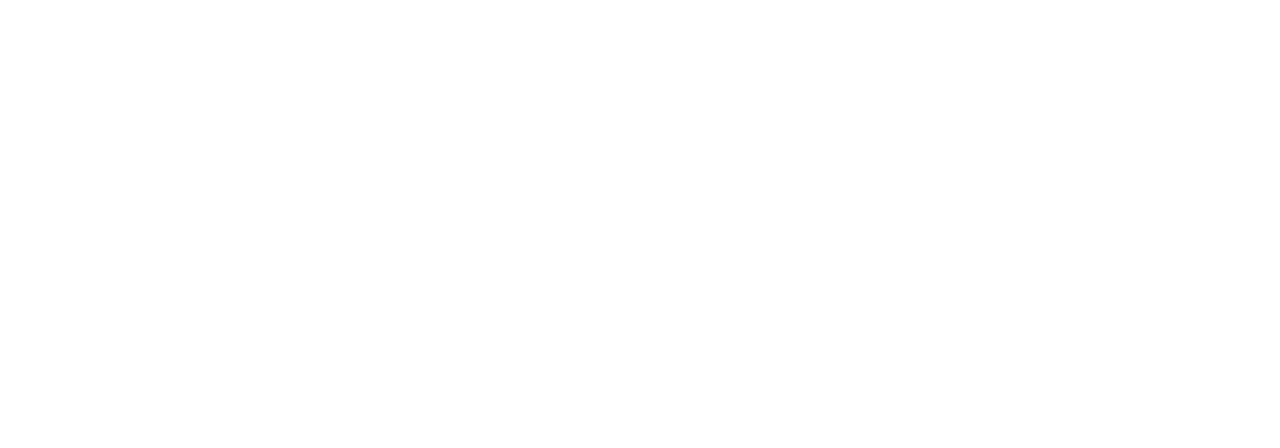
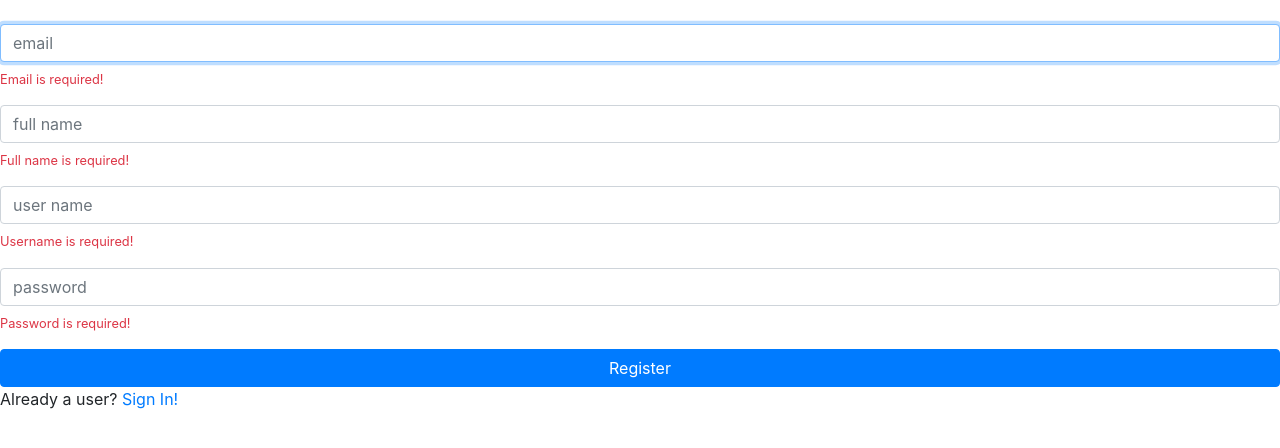
Before and after one commit to IsraelLima25/PortalFotosAngular, an Angular app: page /signup in a window 1280 px wide. Before the commit this address led to /. Shown: the top 448 px of the page. Built offline with nearby package versions, Linux system fonts and the light colour scheme.

Commit message:
Formulario signup e validacoes implementadas

```diff
--- a/src/app/app.routing.module.ts
+++ b/src/app/app.routing.module.ts
@@ -9,6 +9,10 @@
         path: '',
         component: SigninComponent,
         canActivate: [AuthGuard]
+    },
+    {
+        path: 'signup',
+        component: SignupComponent
     }
 
 ];
--- a/src/app/home/home.module.ts
+++ b/src/app/home/home.module.ts
@@ -3,7 +3,7 @@
 import { SignupComponent } from "./signup/signup.component";
 import { CommonModule } from "@angular/common";
 import { HomeComponent } from "./home.component";
-import { ReactiveFormsModule } from "@angular/forms";
+import { ReactiveFormsModule, FormsModule } from "@angular/forms";
 import { VMessagesModule } from "src/shared/components/vmessage/vmessages/vmessages.module";
 import { RouterModule } from "@angular/router";
 
--- a/src/app/home/signup/signup.component.html
+++ b/src/app/home/signup/signup.component.html
@@ -1,3 +1,69 @@
-<p>
-  Registre-se
-</p>
+<form [formGroup]="signupForm" class="form mt-4">
+  <div class="form-group">
+      <input formControlName="email" class="form-control" placeholder="email" autofocus>
+      <portal-vmessages
+          *ngIf="signupForm.get('email').errors?.required"
+          text="Email is required!">
+      </portal-vmessages>
+      <portal-vmessages
+          *ngIf="signupForm.get('email').errors?.email"
+          text="Invalid e-mail">
+      </portal-vmessages>
+  </div>
+
+  <div class="form-group">
+      <input formControlName="fullName" class="form-control" placeholder="full name">
+      <portal-vmessages
+          *ngIf="signupForm.get('fullName').errors?.required"
+          text="Full name is required!">
+      </portal-vmessages>
+      <portal-vmessages
+          *ngIf="signupForm.get('fullName').errors?.minlength"
+          text="Minimum length is 2">
+      </portal-vmessages>
+      <portal-vmessages
+          *ngIf="signupForm.get('fullName').errors?.maxlength"
+          text="Maximum length is 40">
+      </portal-vmessages>
+  </div>
+
+  <div class="form-group">
+      <input formControlName="userName" class="form-control" placeholder="user name">
+      <portal-vmessages
+          *ngIf="signupForm.get('userName').errors?.required"
+          text="Username is required!">
+      </portal-vmessages>
+      <portal-vmessages
+          *ngIf="signupForm.get('userName').errors?.minlength"
+          text="Minimum length is 2">
+      </portal-vmessages>
+      <portal-vmessages
+          *ngIf="signupForm.get('userName').errors?.maxlength"
+          text="Maximum length is 30">
+      </portal-vmessages>
+      <portal-vmessages
+          *ngIf="signupForm.get('userName').errors?.pattern"
+          text="Must be lowercase">
+      </portal-vmessages>
+  </div>
+
+  <div class="form-group">
+      <input formControlName="password" type="password" class="form-control" placeholder="password">
+      <portal-vmessages
+          *ngIf="signupForm.get('password').errors?.required"
+          text="Password is required!">
+      </portal-vmessages>
+      <portal-vmessages
+          *ngIf="signupForm.get('password').errors?.minlength"
+          text="Minimum length is 8">
+      </portal-vmessages>
+      <portal-vmessages
+          *ngIf="signupForm.get('password').errors?.maxlength"
+          text="Maximum length is 14">
+      </portal-vmessages>
+  </div>
+
+  <button class="btn btn-primary btn-block">Register</button>
+
+  <p>Already a user? <a [routerLink]="['']">Sign In!</a></p>
+</form>
--- a/src/app/home/signup/signup.component.ts
+++ b/src/app/home/signup/signup.component.ts
@@ -1,15 +1,50 @@
 import { Component, OnInit } from '@angular/core';
+import { FormGroup, FormBuilder, Validators } from '@angular/forms';
 
 @Component({
-  selector: 'app-signup',
   templateUrl: './signup.component.html',
   styleUrls: ['./signup.component.css']
 })
 export class SignupComponent implements OnInit {
 
-  constructor() { }
+  signupForm: FormGroup
+  constructor(private formBuilder: FormBuilder) { }
 
   ngOnInit() {
+    this.signupForm = this.formBuilder.group({
+      email: [
+        '',
+        [
+          Validators.required,
+          Validators.email
+        ]
+      ],
+      fullName: [
+        '',
+        [
+          Validators.required,
+          Validators.minLength(2),
+          Validators.maxLength(40)
+        ]
+      ],
+      userName: [
+        '',
+        [
+          Validators.required,
+          Validators.pattern(/^[a-z0-9_\-]+$/),
+          Validators.minLength(2),
+          Validators.maxLength(30)
+        ]
+      ],
+      password: [
+        '',
+        [
+          Validators.required,
+          Validators.minLength(8),
+          Validators.maxLength(14)
+        ]
+      ]
+    })
   }
 
 }
```
